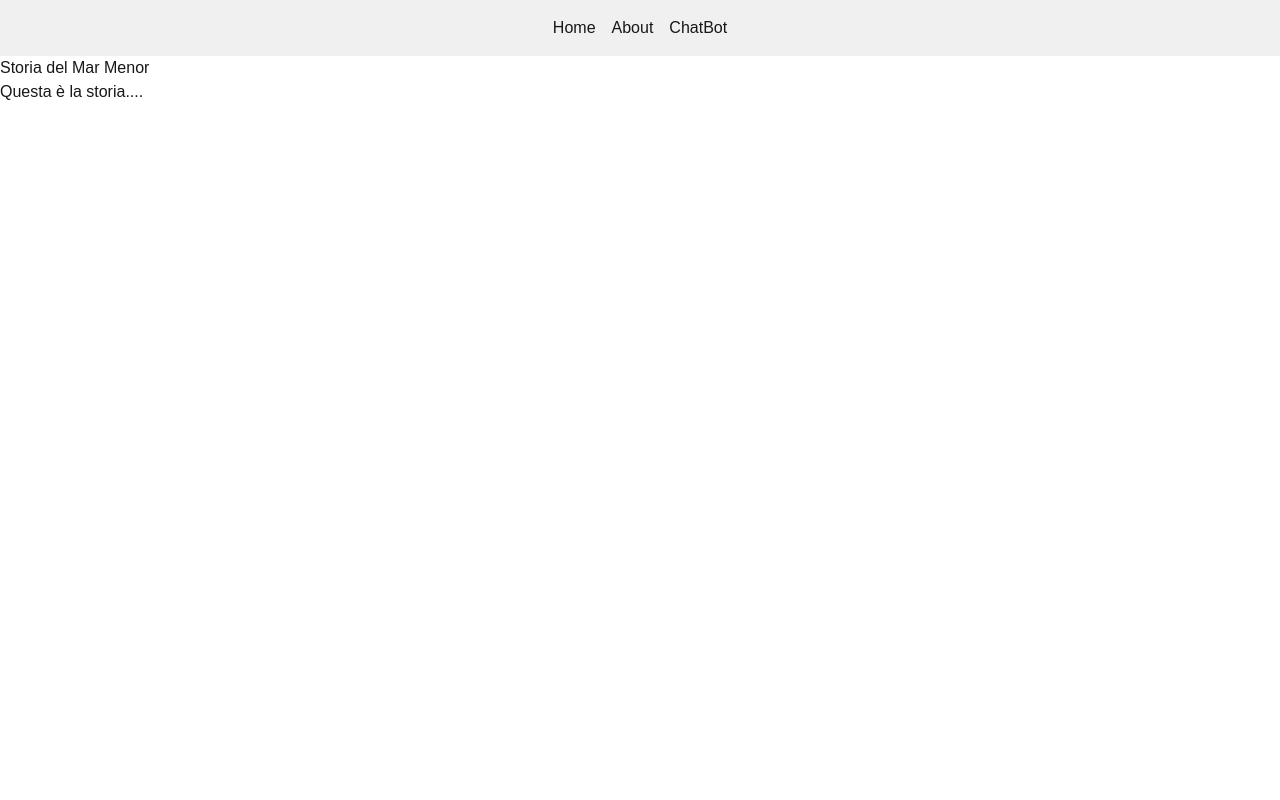
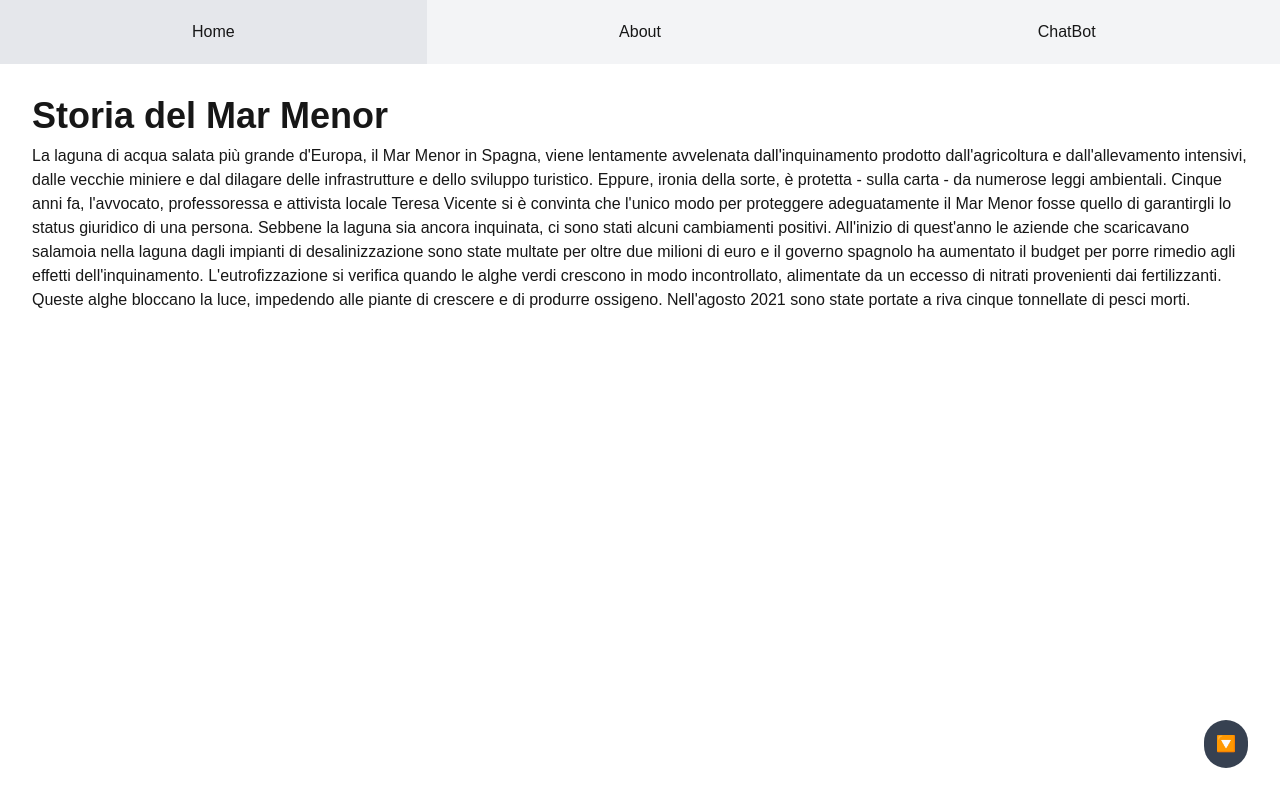
Before and after one commit to chiaradenardi/MarMenorProg, a Next.js app: page /about in a window 1280 px wide. Built offline with nearby package versions, Linux system fonts and the light colour scheme.

Commit message:
aggiunta disclaimer, css base sulle pagine

```diff
--- a/app/about/page.tsx
+++ b/app/about/page.tsx
@@ -1,10 +1,24 @@
 //app/about/page.tsx-->storia
 
-export default function About(){
+const About = () => {
     return(
-        <div>
-            <h1>Storia del Mar Menor</h1>
-            <p>Questa è la storia....</p>
+        <div className="p-8">
+            <h1 className="text-4xl font-bold mb-2">Storia del Mar Menor</h1>
+            <p className="text-base">
+                La laguna di acqua salata più grande d'Europa, il Mar Menor in Spagna, viene lentamente avvelenata dall'inquinamento
+                prodotto dall'agricoltura e dall'allevamento intensivi, dalle vecchie miniere e dal dilagare delle infrastrutture e
+                dello sviluppo turistico. Eppure, ironia della sorte, è protetta - sulla carta - da numerose leggi ambientali.
+                Cinque anni fa, l'avvocato, professoressa e attivista locale Teresa Vicente si è convinta che l'unico modo per
+                proteggere adeguatamente il Mar Menor fosse quello di garantirgli lo status giuridico di una persona.
+                Sebbene la laguna sia ancora inquinata, ci sono stati alcuni cambiamenti positivi. All'inizio di quest'anno le
+                aziende che scaricavano salamoia nella laguna dagli impianti di desalinizzazione sono state multate per oltre due
+                milioni di euro e il governo spagnolo ha aumentato il budget per porre rimedio agli effetti dell'inquinamento.
+                L'eutrofizzazione si verifica quando le alghe verdi crescono in modo incontrollato, alimentate da un eccesso di
+                nitrati provenienti dai fertilizzanti. Queste alghe bloccano la luce, impedendo alle piante di crescere e di produrre
+                ossigeno. Nell'agosto 2021 sono state portate a riva cinque tonnellate di pesci morti.
+            </p>
         </div>
     );
-}
+};
+
+export default About;
--- a/app/chatbot/page.tsx
+++ b/app/chatbot/page.tsx
@@ -1,9 +1,11 @@
 //app/chatbot/page.tsx -->chatbot
 
-export default function Chat(){
+const ChatBot = () => {
     return(
-        <div>
-            <h1>Pagina della chatbot</h1>
+        <div className="p-8">
+            <h1 className="text-4xl font-bold mb-2">Pagina della chatbot</h1>
         </div>
     );
-}
+};
+
+export default ChatBot;
--- /dev/null
+++ b/app/components/disclaimer.tsx
@@ -0,0 +1,38 @@
+//components/Disclaimer.tsx
+
+'use client'; //per poter usare useState-->eseguiti nel browser
+
+import { useState } from 'react';
+import { IoCloseCircleOutline } from 'react-icons/io5';
+
+const Disclaimer = () => {
+  //variabile per il disclaimer pop-up
+  const [isPopUpVisible, setPopUpVisible] = useState<boolean>(false);
+
+  //funzione per attivare/disattivare il pop-up
+  const togglePopUp = () => setPopUpVisible(prev => !prev);
+
+  return (
+    <div>
+      <div className='absolute bottom-8 right-8 p-3 bg-gray-700 text-white rounded-full cursor-pointer' onClick={togglePopUp}>
+        {isPopUpVisible ? <IoCloseCircleOutline size={24} /> : <span>🔽</span>}
+      </div>
+
+      {isPopUpVisible && ( //mostra il testo se la var è true
+        <div className='fixed bottom-16 right-4 p-6 bg-white shadow-lg rounded-md w-80'>
+          <h3 className='text-xl mb-2 font-semibold'>Data Disclaimer:</h3>
+          <p className='text-base'>
+            Questo portale rappresenta un digital twin della laguna del Mar Menor e del suo intero bacino idrografico,
+            reso operativo tramite il portale ASAP di WaterWebTools. Il digital twin è in fase di sviluppo e test come parte
+            del progetto SMARTLAGOON finanziato dal programma UE Horizon2020 Pathfinder FET (https://www.smartlagoon.eu/).
+            Il digital twin rappresenta i dati in tempo reale e le previsioni per i successivi 9 giorni sulla temperatura e la qualità
+            dell'acqua raccolti da una boa situata al centro del Mar Menor. Tutti i dati in tempo reale e le previsioni sono provvisori.
+            Qualsiasi affidamento sui dati prima di una corretta validazione avviene senza alcuna responsabilità, obbligo o garanzia.
+          </p>
+        </div>
+      )}
+    </div>
+  );
+};
+
+export default Disclaimer;
--- a/app/components/navbar.tsx
+++ b/app/components/navbar.tsx
@@ -4,19 +4,26 @@ import Link from 'next/link';
 
 export default function Navbar() {
   return (
-    <nav style={{ display: 'flex', justifyContent:'center', alignContent:'center', gap: '1rem', padding: '1rem', backgroundColor: '#f0f0f0' }}>
+    <nav className='flex w-full justify-around items-center h-16 bg-gray-100'>
 
-      <Link href="/" passHref>
-        <button>Home</button>
+      <Link href="/" passHref className='flex-1 h-full flex justify-center items-center text-center py-2 hover:bg-gray-200 transition-colors cursor-pointer'>
+        <div>
+          Home
+        </div>
       </Link>
 
-      <Link href="/about" passHref>
-        <button>About</button>
+      <Link href="/about" passHref className='flex-1 h-full flex justify-center items-center text-center py-2 hover:bg-gray-200 transition-colors cursor-pointer'>
+        <div>
+          About
+        </div>
       </Link>
 
-      <Link href="/chatbot" passHref>
-        <button>ChatBot</button>
+      <Link href="/chatbot" passHref className='flex-1 h-full flex justify-center items-center text-center py-2 hover:bg-gray-200 transition-colors cursor-pointer'>
+        <div >
+          ChatBot
+        </div>
       </Link>
+
 
     </nav>
   );
--- a/app/layout.tsx
+++ b/app/layout.tsx
@@ -4,6 +4,7 @@ import type { Metadata } from "next";
 import localFont from "next/font/local";
 import "./globals.css";
 import Navbar from "./components/navbar";
+import Disclaimer from "./components/disclaimer";
 
 const geistSans = localFont({
   src: "./fonts/GeistVF.woff",
@@ -27,11 +28,10 @@ export default function RootLayout({
 }>) {
   return (
     <html lang="en">
-      <body
-        className={`${geistSans.variable} ${geistMono.variable} antialiased`}
-      >
+      <body className={`${geistSans.variable} ${geistMono.variable} antialiased`}>
         <Navbar/>
         <main>{children}</main>
+        <Disclaimer/>
       </body>
     </html>
   );
--- a/app/page.tsx
+++ b/app/page.tsx
@@ -1,21 +1,10 @@
-// app/page.tsx -->home
-import React from 'react';
+//app/page.tsx -->home
 
 const Page = () => {
   return (
-    <div>
-      <h1>Benvenuto nella home</h1>
-      <p>La temperatura dell'acqua della laguna è: .....</p>
-      <h3>Data Disclaimer:</h3>
-      <p>
-      Questo portale rappresenta un digital twin della laguna del Mar Menor e del suo intero bacino idrografico,
-      reso operativo tramite il portale ASAP di WaterWebTools. Il digital twin è in fase di sviluppo e test come parte
-      del progetto SMARTLAGOON finanziato dal programma UE Horizon2020 Pathfinder FET (https://www.smartlagoon.eu/).
-      Il digital twin rappresenta i dati in tempo reale sulla temperatura e la qualità dell'acqua raccolti da una boa
-      situata al centro del Mar Menor, nonché le previsioni per i successivi 9 giorni relative all'idrologia del bacino
-      idrografico e alla temperatura e qualità dell'acqua della laguna. Tutti i dati in tempo reale e le previsioni sono provvisori.
-      Qualsiasi affidamento sui dati prima di una corretta validazione avviene senza alcuna responsabilità, obbligo o garanzia.
-      </p>
+    <div className='p-8'>
+      <h1 className='text-4xl mb-4 font-bold'>Benvenuto nella home</h1>
+      <p className='text-lg mb-8'>La temperatura dell'acqua della laguna è: .....</p>
     </div>
   );
 };
```
